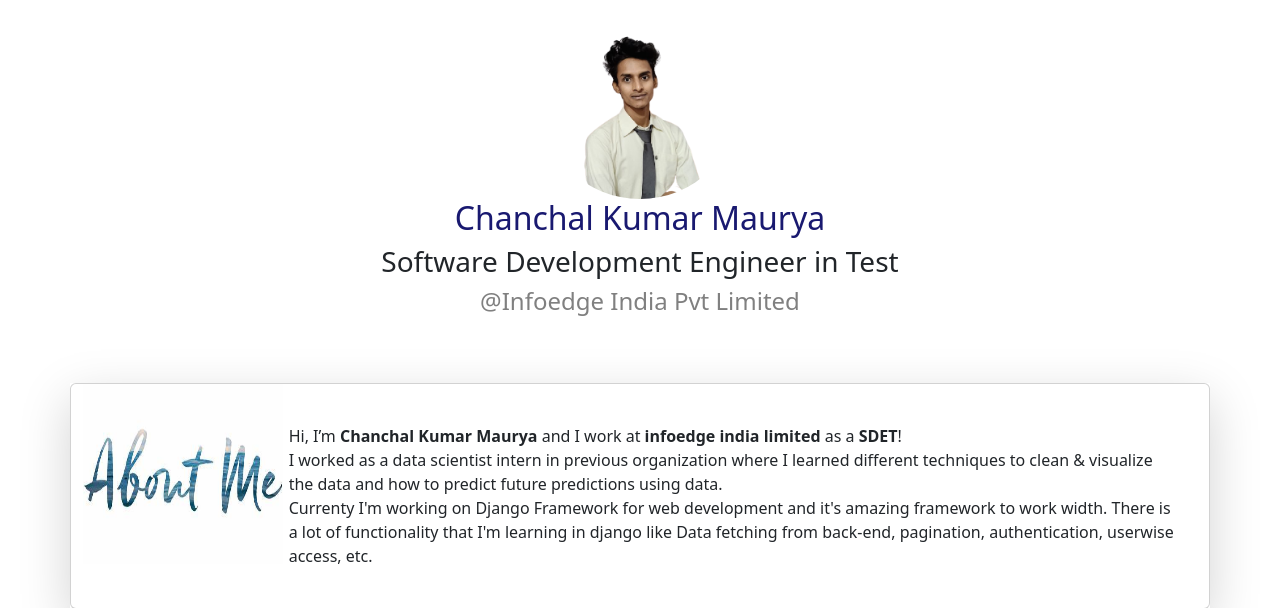
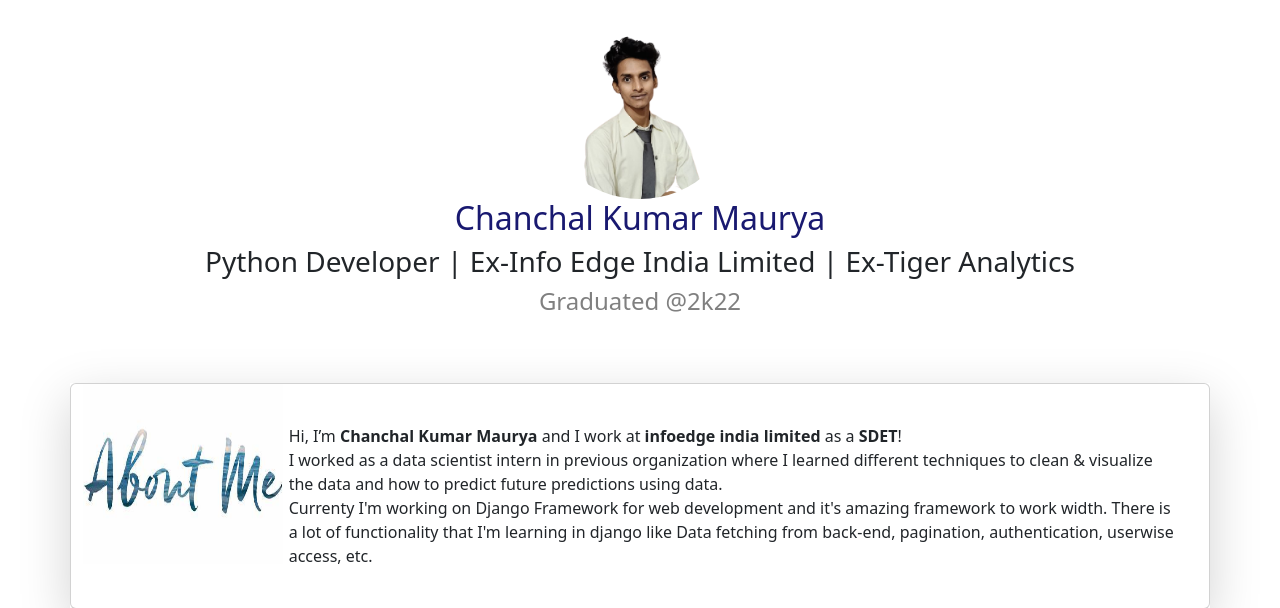
Before and after one commit to chanchalkmaurya/chanchal, a Django app: page / in a window 1280 px wide. Shown: the part 121-729 px from the top of the page. Run offline with Django 3.2, Linux system fonts and the light colour scheme.

Commit message:
changes in bio

```diff
--- a/templates/portfolio/index.html
+++ b/templates/portfolio/index.html
@@ -17,8 +17,8 @@
             <center><img src="{% static 'portfolio/images/me.jpeg' %}" class="rounded-circle" alt="img" height="200" width="200"></center>
         </div>
         <div class="col-md-6 offset-md-3"><center><h2 style="color:#191970;"> Chanchal Kumar Maurya </h3></center></div>
-        <div class="col-md-10 offset-md-1"><center><h3> Software Development Engineer in Test </h4></center></div>
-        <div class="col-md-10 offset-md-1"><center><h4 style="color:grey;">@Infoedge India Pvt Limited</h5></center></div>
+        <div class="col-md-10 offset-md-1"><center><h3> Python Developer | Ex-Info Edge India Limited | Ex-Tiger Analytics </h4></center></div>
+        <div class="col-md-10 offset-md-1"><center><h4 style="color:grey;">Graduated @2k22</h5></center></div>
         <br><br>
     </div>
     <br><br>
```
